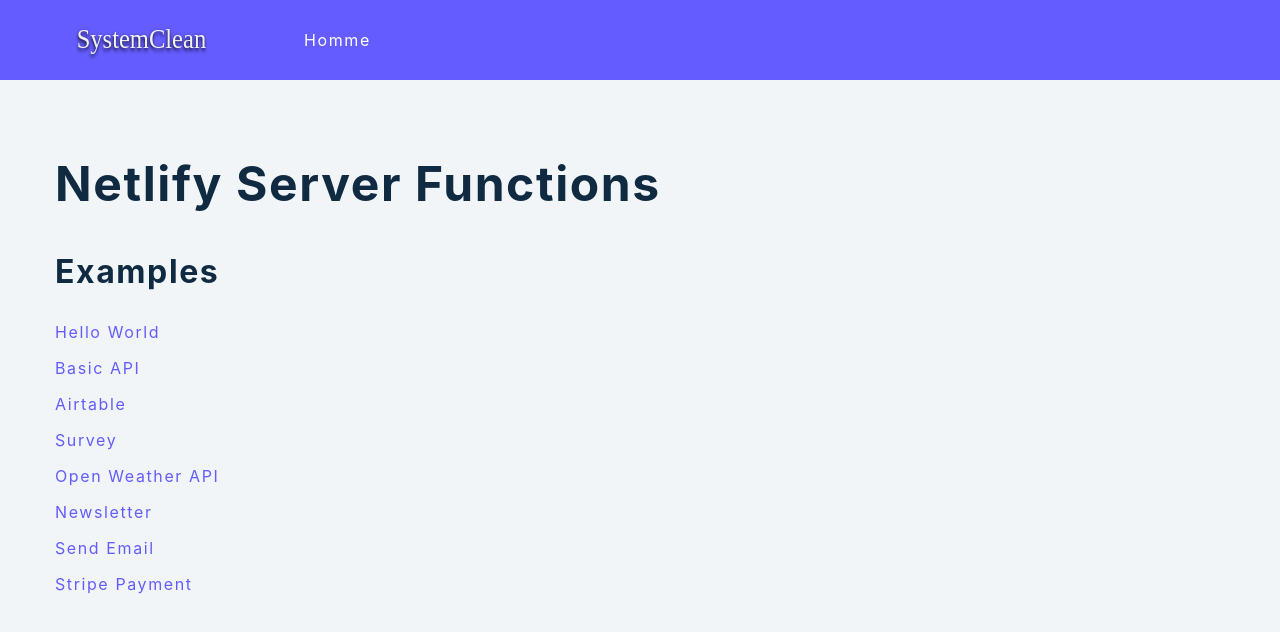
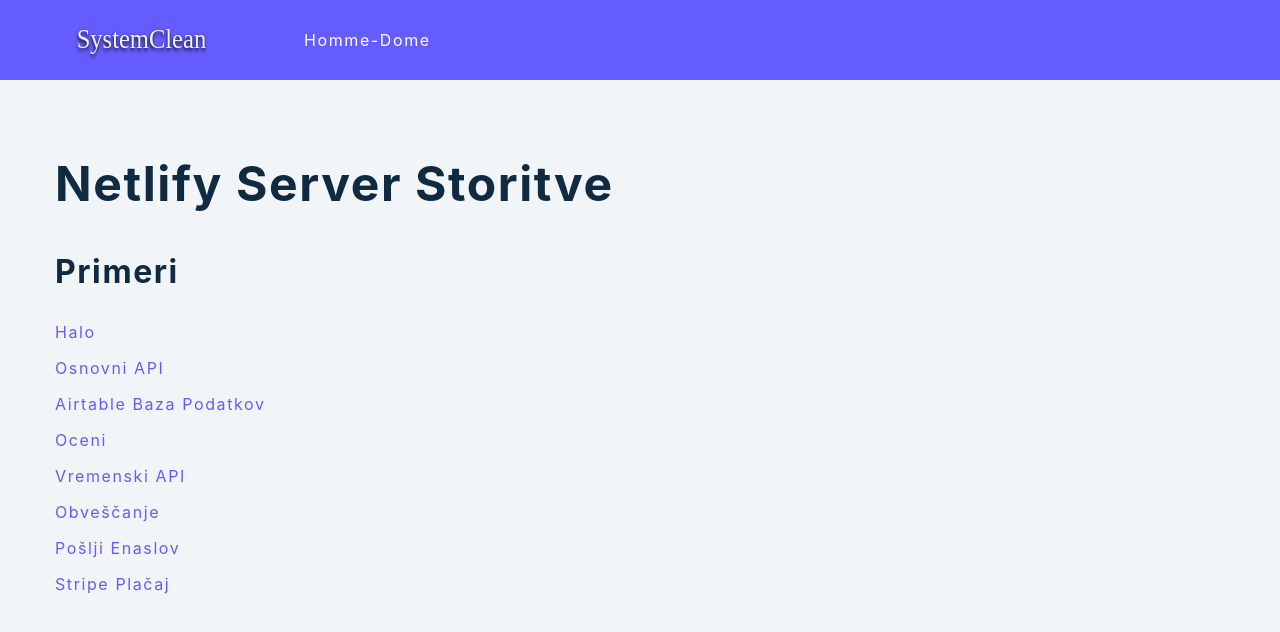
Before and after one commit to Enretro/en-servless, a website: page index.html in a window 1280 px wide. Drawn offline with Linux system fonts and the light colour scheme.

Commit message:
2309-slo

```diff
--- a/examples/2-basic-api/app.js
+++ b/examples/2-basic-api/app.js
@@ -18,7 +18,7 @@
     result.innerHTML = products
 
   } catch (error) {
-    result.innerHTML = `<h4>En error ther was. Try again please.</h4>`
+    result.innerHTML = `<h4>En napaka. Poskusi znova Prosim.</h4>`
   }
 }
 
--- a/functions/1-hello.js
+++ b/functions/1-hello.js
@@ -5,7 +5,7 @@
   // console.log(context);
   return {
     statusCode: 200,
-    body: 'En prva netlify-server funkcija',
+    body: "en prva netlify-server storitev"
   }
   // cb(null, {statusCode:200, body: 'Hello People'})
 }
--- a/index.html
+++ b/index.html
@@ -3,7 +3,7 @@
   <head>
     <meta charset="UTF-8" />
     <meta name="viewport" content="width=device-width, initial-scale=1.0" />
-    <title>Serverless Functions</title>
+    <title>Server Djabe</title>
     <link rel="stylesheet" href="./global.css" />
   </head>
   <body>
@@ -11,37 +11,37 @@
     <nav class="nav">
       <div class="nav-header">
         <img src="./assets/logo.svg" alt="logo" />
-        <a href="index.html">Homme</a>
+        <a href="index.html">Homme-Dome</a>
       </div>
     </nav>
     <!-- examples section -->
     <section class="section section-center examples">
-      <h1>netlify server functions</h1>
-      <h3 class="title">Examples</h3>
+      <h1>netlify server storitve</h1>
+      <h3 class="title">Primeri</h3>
       <ul>
         <li>
-          <a href="./examples/1-hello/index.html">hello world</a>
+          <a href="./examples/1-hello/index.html">halo</a>
         </li>
         <li>
-          <a href="./examples/2-basic-api/index.html">basic API</a>
+          <a href="./examples/2-basic-api/index.html">Osnovni API</a>
         </li>
         <li>
-          <a href="./examples/3-airtable/index.html">airtable</a>
+          <a href="./examples/3-airtable/index.html">airtable baza podatkov</a>
         </li>
         <li>
-          <a href="./examples/4-survey/index.html">Survey</a>
+          <a href="./examples/4-survey/index.html">Oceni</a>
         </li>
         <li>
-          <a href="./examples/5-weather/index.html">Open Weather API</a>
+          <a href="./examples/5-weather/index.html">Vremenski API</a>
         </li>
         <li>
-          <a href="./examples/6-newsletter/index.html">Newsletter</a>
+          <a href="./examples/6-newsletter/index.html">Obveščanje</a>
         </li>
         <li>
-          <a href="./examples/7-email/index.html">Send Email</a>
+          <a href="./examples/7-email/index.html">Pošlji Enaslov</a>
         </li>
         <li>
-          <a href="./examples/8-stripe/index.html">Stripe Payment</a>
+          <a href="./examples/8-stripe/index.html">Stripe Plačaj</a>
         </li>
       </ul>
     </section>
```
Also changed, not shown: assets/data.js (+4 -4 lines), examples/1-hello/index.html (+4 -8 lines), examples/2-basic-api/index.html (+3 -3 lines), examples/4-survey/index.html (+3 -3 lines).
